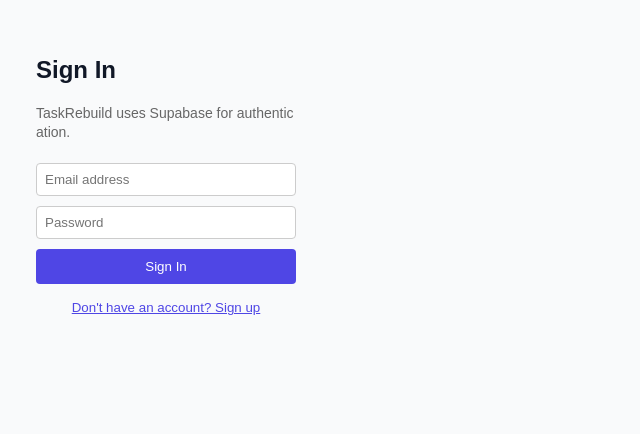
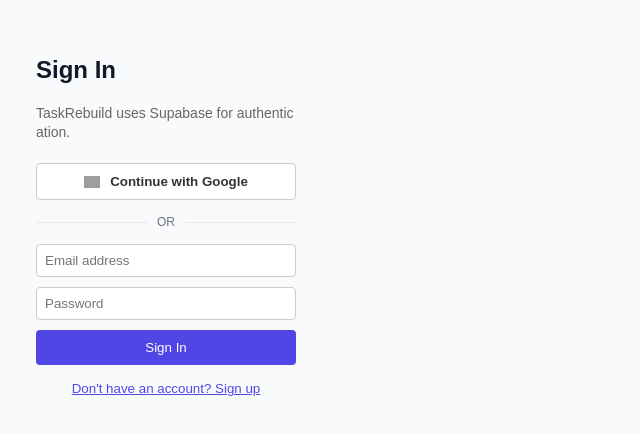
Before and after one commit to mukeshv-tech/Taskrebulid, a React (Vite) app in the folder taskrebuild/extension/: page / in a window 1280 px wide. Shown: the top 434 px of the page, without its empty margins (0-640 px from the left). Built offline with nearby package versions, Linux system fonts and the light colour scheme; grey boxes are pictures that could not be loaded.

Commit message:
feat: Add Google OAuth to extension using chrome.identity

```diff
--- a/taskrebuild/extension/src/popup/components/Auth.tsx
+++ b/taskrebuild/extension/src/popup/components/Auth.tsx
@@ -12,6 +12,63 @@
   const [message, setMessage] = useState('');
   const [error, setError] = useState('');
   const [isSignUp, setIsSignUp] = useState(false);
+
+  const handleGoogleLogin = async () => {
+    try {
+      setLoading(true);
+      setError('');
+
+      const redirectUrl = chrome.identity.getRedirectURL();
+
+      const { data, error } = await supabase.auth.signInWithOAuth({
+        provider: 'google',
+        options: {
+          redirectTo: redirectUrl,
+          skipBrowserRedirect: true,
+        },
+      });
+
+      if (error) throw error;
+      if (!data?.url) throw new Error("No URL returned from Supabase");
+
+      chrome.identity.launchWebAuthFlow(
+        {
+          url: data.url,
+          interactive: true,
+        },
+        async (redirectedTo) => {
+          if (chrome.runtime.lastError || !redirectedTo) {
+            setError(chrome.runtime.lastError?.message || 'Authentication failed');
+            setLoading(false);
+            return;
+          }
+
+          // Parse the hash parameters from the redirect URL
+          const url = new URL(redirectedTo);
+          const hashParams = new URLSearchParams(url.hash.substring(1));
+          const accessToken = hashParams.get('access_token');
+          const refreshToken = hashParams.get('refresh_token');
+
+          if (accessToken && refreshToken) {
+            const { data: sessionData, error: sessionError } = await supabase.auth.setSession({
+              access_token: accessToken,
+              refresh_token: refreshToken,
+            });
+            if (sessionError) throw sessionError;
+            if (sessionData.session) {
+              onSession(sessionData.session);
+            }
+          } else {
+            setError('Could not complete Google authentication.');
+          }
+          setLoading(false);
+        }
+      );
+    } catch (err: any) {
+      setError(err.message || 'An error occurred during Google Auth');
+      setLoading(false);
+    }
+  };
 
   const handleAuth = async (e: React.FormEvent) => {
     e.preventDefault();
@@ -53,6 +110,34 @@
 
       {error && <div style={{ color: 'red', marginBottom: '10px', fontSize: '14px' }}>{error}</div>}
       {message && <div style={{ color: 'green', marginBottom: '10px', fontSize: '14px' }}>{message}</div>}
+
+      <button
+        onClick={handleGoogleLogin}
+        disabled={loading}
+        style={{
+          width: '100%',
+          padding: '10px',
+          backgroundColor: '#ffffff',
+          color: '#333',
+          border: '1px solid #ccc',
+          borderRadius: '4px',
+          cursor: loading ? 'not-allowed' : 'pointer',
+          marginBottom: '15px',
+          display: 'flex',
+          justifyContent: 'center',
+          alignItems: 'center',
+          fontWeight: 'bold'
+        }}
+      >
+        <img src="https://upload.wikimedia.org/wikipedia/commons/5/53/Google_%22G%22_Logo.svg" alt="Google" style={{ width: '16px', marginRight: '10px' }} />
+        Continue with Google
+      </button>
+
+      <div style={{ display: 'flex', alignItems: 'center', margin: '15px 0' }}>
+        <div style={{ flex: 1, height: '1px', backgroundColor: '#e5e7eb' }}></div>
+        <span style={{ margin: '0 10px', color: '#6b7280', fontSize: '12px' }}>OR</span>
+        <div style={{ flex: 1, height: '1px', backgroundColor: '#e5e7eb' }}></div>
+      </div>
 
       <form onSubmit={handleAuth} style={{ display: 'flex', flexDirection: 'column', gap: '10px' }}>
         <input
```
Also changed, not shown: taskrebuild/extension/public/manifest.json.
